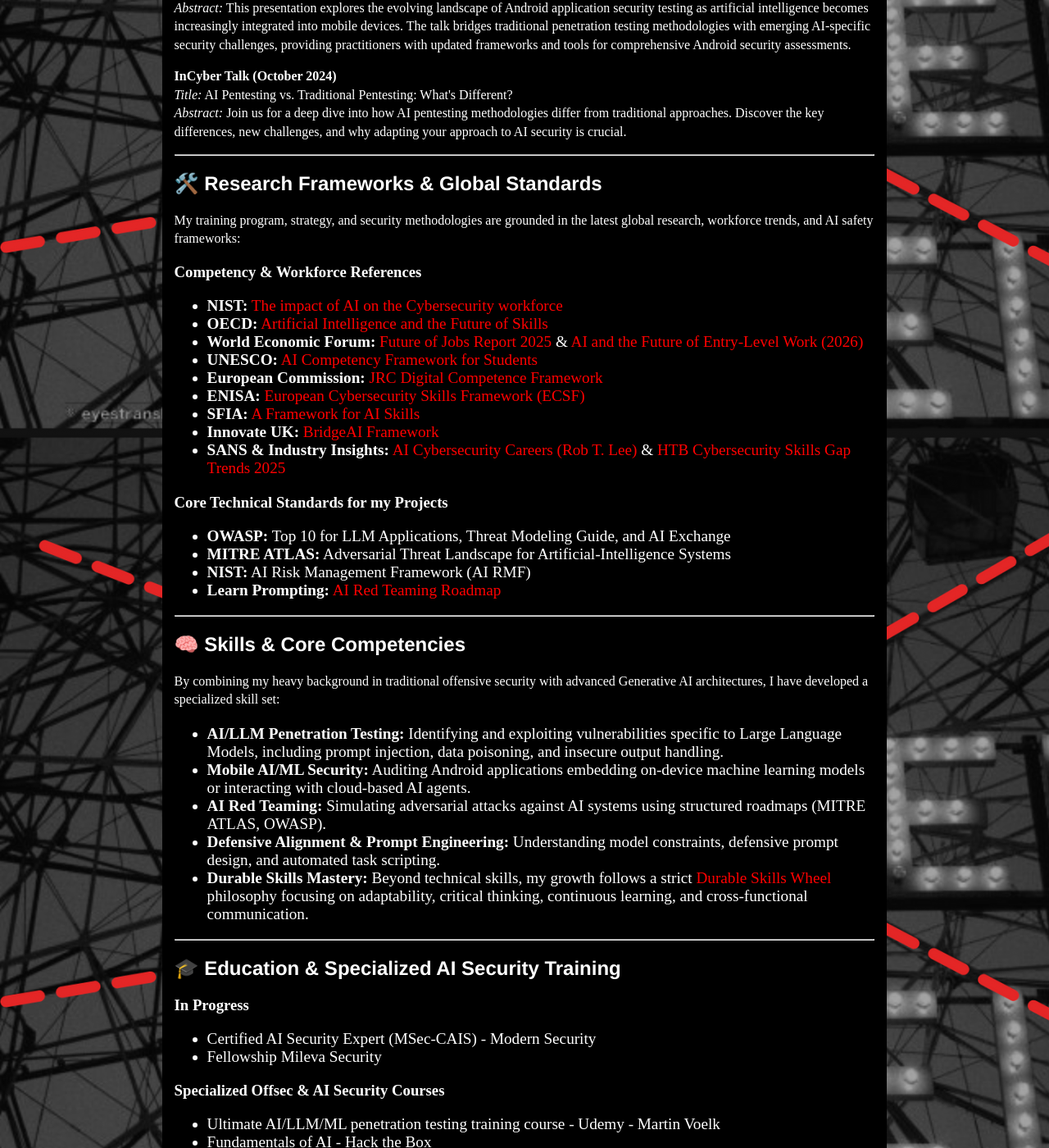
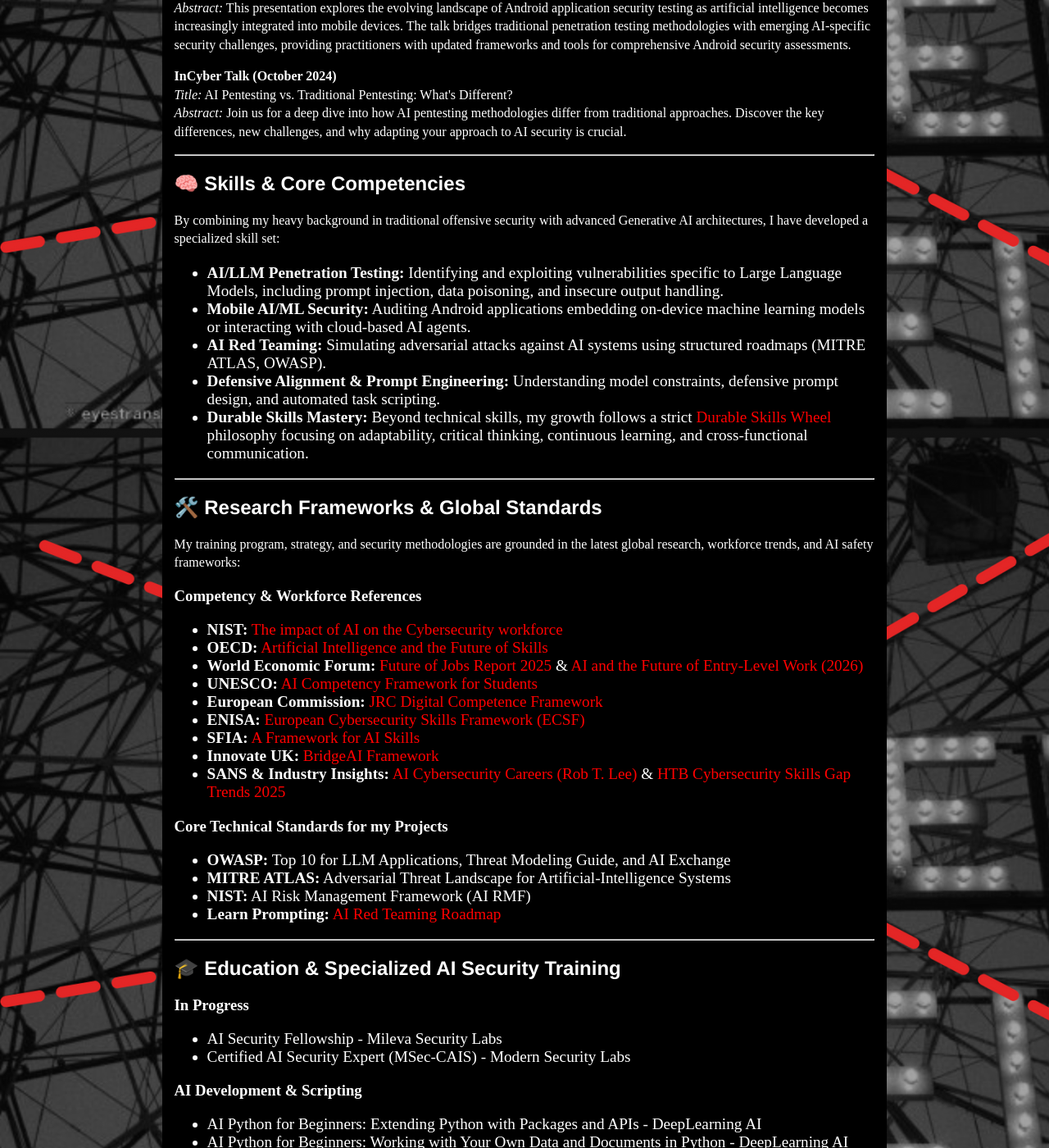
Before and after one commit to CSbyGB/csbygb.github.io, a Jekyll site: the page built from ai-portfolio.html, in a window 1280 px wide and 1400 px high, scrolled down 1313 px. Shown: the whole window at 82% size. Built offline with Jekyll 4.4.1, drawn with Linux system fonts in a browser that asks for light colours; some of the changed lines change nothing that is shown; some of the changed text lies outside the part shown.

Commit message:
Update ai-portfolio.html
Beauty

```diff
--- a/ai-portfolio.html
+++ b/ai-portfolio.html
@@ -46,6 +46,18 @@
 
     <hr>
 
+    <h2>🧠 Skills & Core Competencies</h2>
+    <p>By combining my heavy background in traditional offensive security with advanced Generative AI architectures, I have developed a specialized skill set:</p>
+    <ul>
+        <li><strong>AI/LLM Penetration Testing:</strong> Identifying and exploiting vulnerabilities specific to Large Language Models, including prompt injection, data poisoning, and insecure output handling.</li>
+        <li><strong>Mobile AI/ML Security:</strong> Auditing Android applications embedding on-device machine learning models or interacting with cloud-based AI agents.</li>
+        <li><strong>AI Red Teaming:</strong> Simulating adversarial attacks against AI systems using structured roadmaps (MITRE ATLAS, OWASP).</li>
+        <li><strong>Defensive Alignment & Prompt Engineering:</strong> Understanding model constraints, defensive prompt design, and automated task scripting.</li>
+        <li><strong>Durable Skills Mastery:</strong> Beyond technical skills, my growth follows a strict <a href="https://csbygb.gitbook.io/pentips/durable-skills/wheel" target="_blank">Durable Skills Wheel</a> philosophy focusing on adaptability, critical thinking, continuous learning, and cross-functional communication.</li>
+    </ul>
+
+    <hr>
+
     <h2>🛠️ Research Frameworks & Global Standards</h2>
     <p>My training program, strategy, and security methodologies are grounded in the latest global research, workforce trends, and AI safety frameworks:</p>
 
@@ -72,24 +84,22 @@
 
     <hr>
 
-    <h2>🧠 Skills & Core Competencies</h2>
-    <p>By combining my heavy background in traditional offensive security with advanced Generative AI architectures, I have developed a specialized skill set:</p>
-    <ul>
-        <li><strong>AI/LLM Penetration Testing:</strong> Identifying and exploiting vulnerabilities specific to Large Language Models, including prompt injection, data poisoning, and insecure output handling.</li>
-        <li><strong>Mobile AI/ML Security:</strong> Auditing Android applications embedding on-device machine learning models or interacting with cloud-based AI agents.</li>
-        <li><strong>AI Red Teaming:</strong> Simulating adversarial attacks against AI systems using structured roadmaps (MITRE ATLAS, OWASP).</li>
-        <li><strong>Defensive Alignment & Prompt Engineering:</strong> Understanding model constraints, defensive prompt design, and automated task scripting.</li>
-        <li><strong>Durable Skills Mastery:</strong> Beyond technical skills, my growth follows a strict <a href="https://csbygb.gitbook.io/pentips/durable-skills/wheel" target="_blank">Durable Skills Wheel</a> philosophy focusing on adaptability, critical thinking, continuous learning, and cross-functional communication.</li>
-    </ul>
-
-    <hr>
-
     <h2>🎓 Education & Specialized AI Security Training</h2>
 
     <h3>In Progress</h3>
     <ul>
-        <li>Certified AI Security Expert (MSec-CAIS) - Modern Security</li>
-        <li>Fellowship Mileva Security</li>
+        <li>AI Security Fellowship - Mileva Security Labs</li>
+        <li>Certified AI Security Expert (MSec-CAIS) - Modern Security Labs</li>
+
+    </ul>
+
+    <h3>AI Development & Scripting</h3>
+    <ul>
+        <li>AI Python for Beginners: Extending Python with Packages and APIs - DeepLearning AI</li>
+        <li>AI Python for Beginners: Working with Your Own Data and Documents in Python - DeepLearning AI</li>
+        <li>AI Python for Beginners: Automating Tasks with Python - DeepLearning AI</li>
+        <li>AI Python for Beginners: Basics of AI Python Coding! - DeepLearning AI</li>
+        <li>Effective ChatGPT Prompts - Sarah Tamsin - O’Reilly</li>
     </ul>
 
     <h3>Specialized Offsec & AI Security Courses</h3>
@@ -114,12 +124,5 @@
         <li>Introduction to AI and Leveraging it in Cybersecurity - SANS</li>
     </ul>
 
-    <h3>AI Development & Scripting Fundamentals</h3>
-    <ul>
-        <li>AI Python for Beginners: Extending Python with Packages and APIs! - DeepLearning AI</li>
-        <li>AI Python for Beginners: Working with Your Own Data and Documents in Python - DeepLearning AI</li>
-        <li>AI Python for Beginners: Automating Tasks with Python - DeepLearning AI</li>
-        <li>AI Python for Beginners: Basics of AI Python Coding! - DeepLearning AI</li>
-        <li>Effective ChatGPT Prompts - Sarah Tamsin - O’Reilly</li>
-    </ul>
+
 </div>
```
